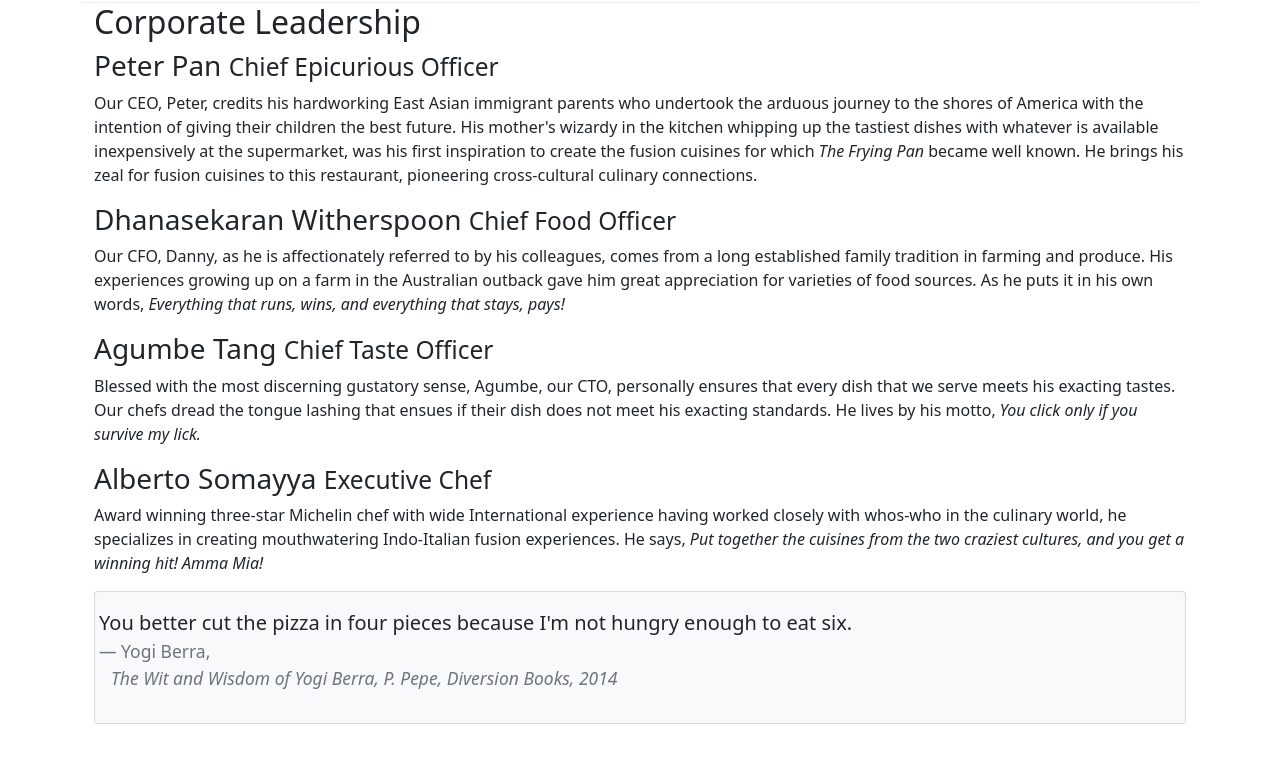
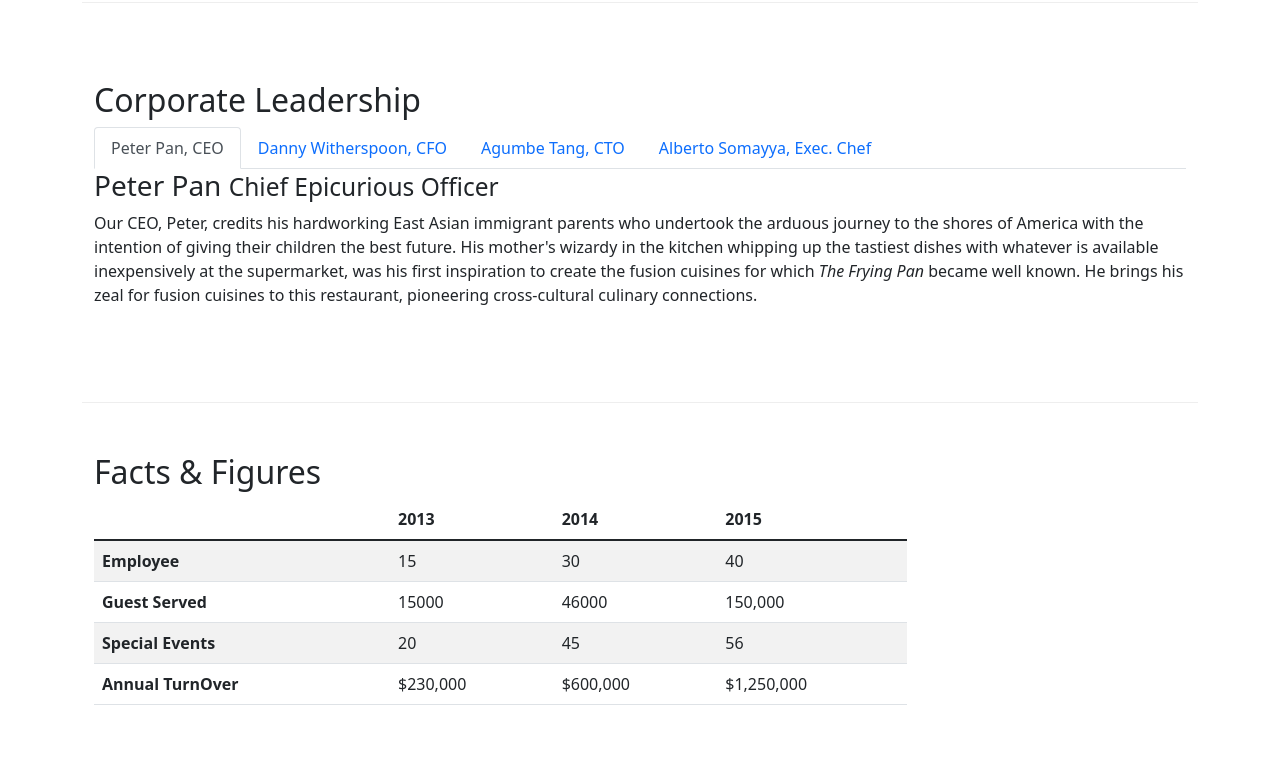
Before and after one commit to francis450/bootstrap-4, a website: page aboutus.html in a window 1280 px wide. Shown: the part 838-1609 px from the top of the page. Drawn offline with nearby package versions, Linux system fonts and the light colour scheme.

Commit message:
tab-pills and tabbed navigation

```diff
--- a/aboutus.html
+++ b/aboutus.html
@@ -88,31 +88,50 @@
         </div>
 
 
-        <div class="row row-header align-items-center">
+        <div class="row row-content align-items-center">
             <div class="col-12">
                 <h2>Corporate Leadership</h2>
+
+                <ul class="nav nav-tabs">
+                    <li class="nav-item">
+                      <a class="nav-link active" href="#peter"
+                        role="tab" data-toggle="tab">Peter Pan, CEO</a>
+                    </li>
+                    <li class="nav-item">
+                      <a class="nav-link" href="#danny" role="tab"
+                        data-toggle="tab">Danny Witherspoon, CFO</a>
+                    </li>
+                    <li class="nav-item">
+                      <a class="nav-link" href="#agumbe"role="tab"
+                        data-toggle="tab">Agumbe Tang, CTO</a>
+                    </li>
+                    <li class="nav-item">
+                      <a class="nav-link" href="#alberto" role="tab"
+                        data-toggle="tab">Alberto Somayya, Exec. Chef</a>
+                    </li>
+                </ul>
+
+                <div class="tab-content">
+                    <div role="tabpanel" class="tab-pane fade show active" id="peter">
                         <h3>Peter Pan <small>Chief Epicurious Officer</small></h3>
                         <p class="d-none d-sm-block">Our CEO, Peter, credits his hardworking East Asian immigrant parents who undertook the arduous journey to the shores of America with the intention of giving their children the best future. His mother's wizardy in the kitchen whipping up the tastiest dishes with whatever is available inexpensively at the supermarket, was his first inspiration to create the fusion cuisines for which <em>The Frying Pan</em> became well known. He brings his zeal for fusion cuisines to this restaurant, pioneering cross-cultural culinary connections.</p>
-                <h3>Dhanasekaran Witherspoon <small>Chief Food Officer</small></h3>
+                    </div>
+                    <div role="tabpanel" class="tab-pane fade" id="danny">
+                        <h3>Dhanasekaran Witherspoon<small>Chief Food Officer</small></h3>
                         <p  class="d-none d-sm-block">Our CFO, Danny, as he is affectionately referred to by his colleagues, comes from a long established family tradition in farming and produce. His experiences growing up on a farm in the Australian outback gave him great appreciation for varieties of food sources. As he puts it in his own words, <em>Everything that runs, wins, and everything that stays, pays!</em></p>
+                    </div>
+                    <div role="tabpanel" class="tab-pane fade" id="agumbe">
                         <h3>Agumbe Tang <small>Chief Taste Officer</small></h3>
                         <p  class="d-none d-sm-block">Blessed with the most discerning gustatory sense, Agumbe, our CTO, personally ensures that every dish that we serve meets his exacting tastes. Our chefs dread the tongue lashing that ensues if their dish does not meet his exacting standards. He lives by his motto, <em>You click only if you survive my lick.</em></p>
+                    </div>
+                    <div role="tabpanel" class="tab-pane fade" id="alberto">
                         <h3>Alberto Somayya <small>Executive Chef</small></h3>
                         <p  class="d-none d-sm-block">Award winning three-star Michelin chef with wide International experience having worked closely with whos-who in the culinary world, he specializes in creating mouthwatering Indo-Italian fusion experiences. He says, <em>Put together the cuisines from the two craziest cultures, and you get a winning hit! Amma Mia!</em></p>
                     </div>
-            <!-- blockquote typography quotation -->
-            <div class="col-12">
-                <div class="card card-body bg-light">
-                    <blockquote class="blockquote">
-                            <p class="mb-0 row">You better cut the pizza in four pieces because
-                                I'm not hungry enough to eat six.</p>
-                            <footer class="blockquote-footer row">Yogi Berra,
-                                <cite title="Source Title">The Wit and Wisdom of Yogi Berra,
-                                P. Pepe, Diversion Books, 2014</cite>
-                            </footer>
-                    </blockquote>
                 </div>
             </div>
+            <!-- blockquote typography quotation -->
+
         </div>
 
         <div class="row row-content">
@@ -159,7 +178,6 @@
                             </tr>
                         </tbody>
                     </table>
-                </div>
                 </div>
 
             <div class="col-12 col=-sm">
```
Lines whose indentation alone changed are shown as unchanged.
